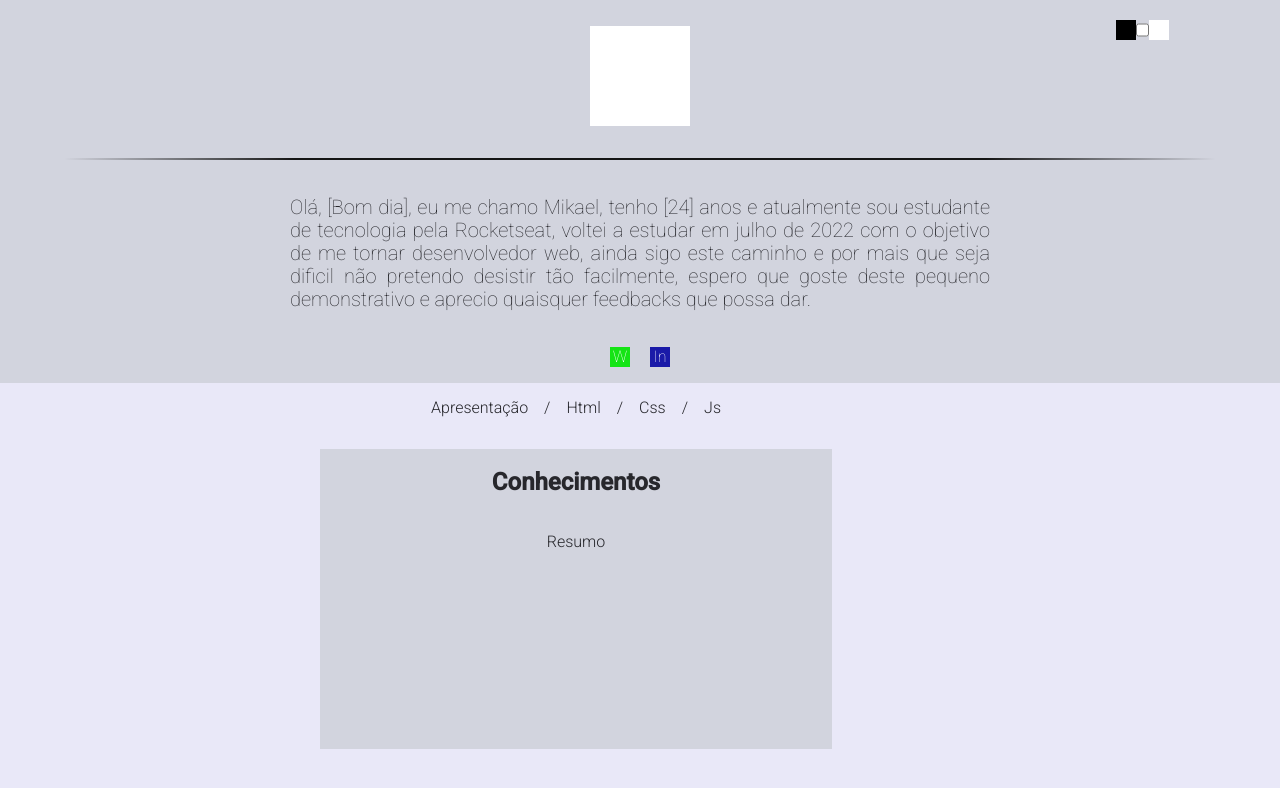
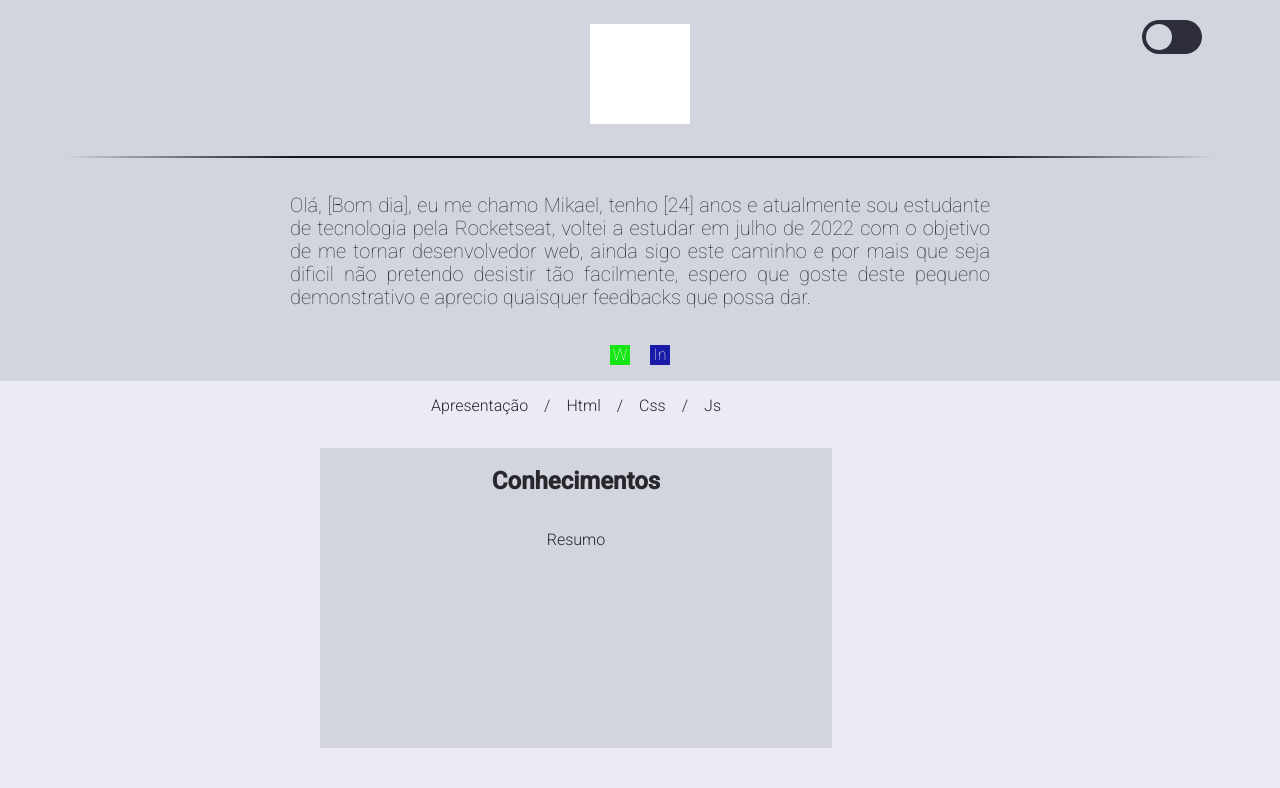
Before and after one commit to Mikael-f-s/Projeto-Curriculo, a website: page index.html in a window 1280 px wide. Drawn offline with nearby package versions, Linux system fonts and the light colour scheme.

Commit message:
upd switch buttom theme selecter

```diff
--- a/index.html
+++ b/index.html
@@ -20,9 +20,8 @@
 <body class="lightTheme">
     <header id="header">
         <label id="themeSelecter">
-            <div></div>
             <input type="checkbox">
-            <div></div>
+            <span></span>
         </label>
         <div><img src="" alt=""></div>
         <div></div>
--- a/script/domcontrol.js
+++ b/script/domcontrol.js
@@ -2,7 +2,7 @@ const knowledgeArticle = document.querySelector('#knowledge')
 const knowledgeSections = knowledgeArticle.querySelectorAll('section')
 const knowledgeMenu = knowledgeArticle.children[0].children[0]
 const knowledgeItens = arrayKnowledge(knowledgeMenu.children, knowledgeSections)
-const themeSelecter = document.querySelector("#themeSelecter").children[1]
+const themeSelecter = document.querySelector("#themeSelecter").querySelector('input')
 const body = document.querySelector('body')
 
 // Iniciando a formatação
--- a/style/header.css
+++ b/style/header.css
@@ -60,23 +60,3 @@
 #header nav ul li:nth-child(2) {
     background-color: rgb(26, 26, 168);
 }
-
-#themeSelecter {
-    margin: 20px 20px -30px 80%;
-    cursor: pointer;
-    display: flex;
-}
-
-#themeSelecter > div {
-    height: 20px;
-    width: 20px;
-    margin: 0;
-}
-
-#themeSelecter div:nth-child(1) {
-    background-color: black;
-}
-
-#themeSelecter div:nth-child(3) {
-    background-color: #fff;
-}
--- a/style/theme.css
+++ b/style/theme.css
@@ -1,8 +1,55 @@
+/* Theme Selecter */
+
+#themeSelecter {
+    margin: 20px 20px -30px 80%;
+    cursor: pointer;
+    position: relative;
+}
+
+#themeSelecter input {
+    width: 0px;
+    height: 0px;
+    opacity: 0;
+}
+
+#themeSelecter span {
+    height: 34px;
+    width: 60px;
+    position: absolute;
+    margin: 0;
+    border-radius: 20px;
+    background-color: rgb(45, 45, 59);
+    transition: .4s;
+}
+
+#themeSelecter span:before {
+    content: "";
+    position: absolute;
+    top: 4px;
+    left: 4px;
+    height: 26px;
+    width: 26px;
+    border-radius: 50%;
+    background-color: rgb(210, 212, 222);
+    transition: .4s;
+}
+
+#themeSelecter input:checked + span {
+    background-color: rgb(210, 212, 222);
+}
+
+#themeSelecter input:checked + span:before {
+    background-color: rgb(45, 45, 59);
+    transform: translateX(26px);
+}
+
+
 /* LIGHT THEME */
 
 .lightTheme {
-    background-color: rgb(233, 232, 248);
+    background-color: rgb(236, 235, 245);
     color:rgb(39, 39, 44);
+    transition: .2s;
 }
 
 .lightTheme header, .lightTheme #knowledge section {
@@ -19,6 +66,7 @@
 .darkTheme {
     background-color: rgb(102, 108, 124);
     color:rgb(186, 192, 203);
+    transition: .2s;
 }
 
 .darkTheme header, .darkTheme #knowledge section {
```
